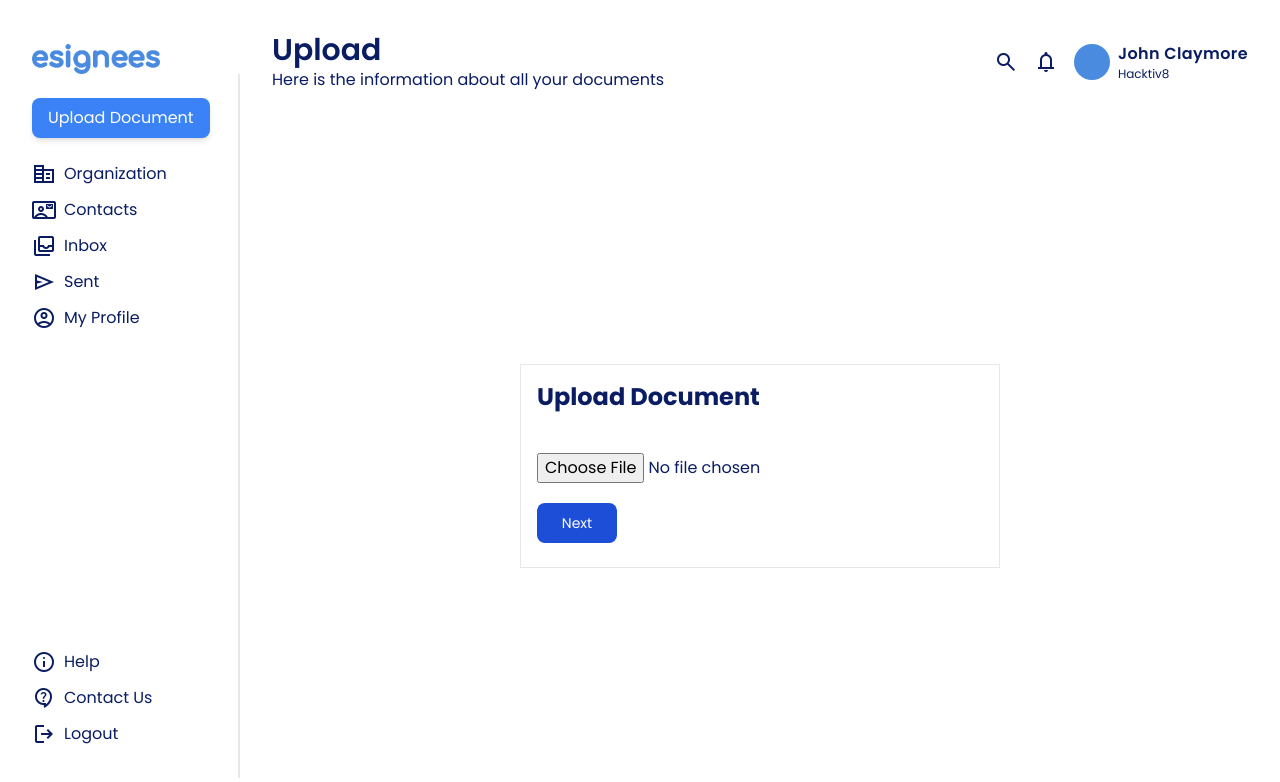
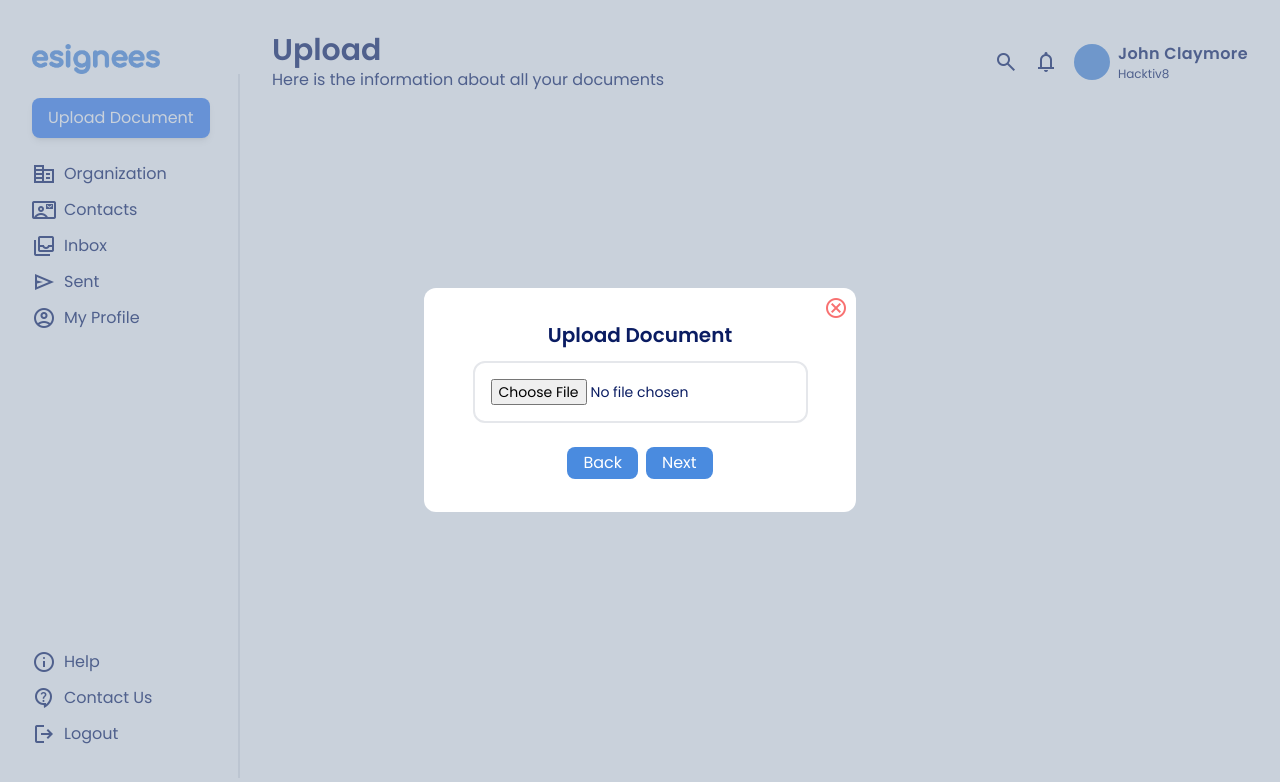
Before and after one commit to qonit-filza/esignees, a React (Vite) app: page /upload in a window 1280 px wide. Shown: the top 782 px of the page. Built offline with nearby package versions, Linux system fonts and the light colour scheme.

Commit message:
handle upload document using modal

```diff
--- a/src/components/Sidebar.jsx
+++ b/src/components/Sidebar.jsx
@@ -1,6 +1,7 @@
 import { useState } from "react";
 import { NavLink, Link } from "react-router-dom";
 import logo from "../assets/img/logo-3.png";
+import UploadPdf from "../views/UploadPdf";
 import UploadOptionModal from "./UploadOptionModal";
 
 export default function Sidebar() {
@@ -17,6 +18,7 @@ export default function Sidebar() {
         showState={showUploadModal}
         openCloseModal={handleModal}
       />
+
       <section className="w-[240px] pl-8 top-3 fixed ">
         <div className="mt-8">
           <img src={logo} alt="esignee_logo" className="w-32" />
--- a/src/components/UploadOptionModal.jsx
+++ b/src/components/UploadOptionModal.jsx
@@ -1,13 +1,36 @@
+import { useState } from "react";
+import { useNavigate } from "react-router-dom";
+import UploadPdf from "../views/UploadPdf";
+
 export default function UploadOptionModal({ showState, openCloseModal }) {
+  const navigate = useNavigate();
+  const [showUploadForm, setShowUploadForm] = useState(false);
+
+  const closeUpload = () => {
+    openCloseModal()
+    setShowUploadForm(false)
+  }
+
+  if (showUploadForm) return <UploadPdf backToOption={closeUpload}/>;
   if (!showState) return null;
   return (
     <>
       <div className="absolute inset-0 bg-slate-400 flex justify-center items-center bg-opacity-50 z-10">
         <div className="bg-white w-fit h-fit shadow-lg rounded-xl flex justify-center p-6 pt-8 text-center relative">
-          <button onClick={() => openCloseModal()} className="absolute top-2 right-2 text-red-400 hover:text-red-600">
+          <button
+            onClick={() => openCloseModal()}
+            className="absolute top-2 right-2 text-red-400 hover:text-red-600"
+          >
             <span className="material-symbols-outlined">cancel</span>
           </button>
-          <div className="cursor-pointer rounded-xl p-3 hover:bg-sky-100 hover:text-theme-3 w-32">
+          <div
+            onClick={() => {
+              openCloseModal();
+              setShowUploadForm(true)
+              // navigate("/upload");
+            }}
+            className="cursor-pointer rounded-xl p-3 hover:bg-sky-100 hover:text-theme-3 w-32"
+          >
             <span className="text-6xl material-symbols-outlined">person</span>
             <p>Tanda Tangani Sendiri</p>
           </div>
--- a/src/views/InboxPage.jsx
+++ b/src/views/InboxPage.jsx
@@ -4,9 +4,8 @@ import emptyTable from "../assets/img/dog_walk.png";
 export default function InboxPage() {
   const navigate = useNavigate();
   const inboxData = "adsfadsewrwerfasdf".split("");
-  const goToDocumentDetails = () => {
-    navigate("/sent");
-  };
+
+
   return (
     <>
       <div className="border-2 rounded-xl p-4 mt-4">
--- a/src/views/UploadPdf.jsx
+++ b/src/views/UploadPdf.jsx
@@ -1,11 +1,11 @@
-import { useEffect, useState } from 'react';
-import { useNavigate } from 'react-router-dom';
-import { useSelector, useDispatch } from 'react-redux';
+import { useEffect, useState } from "react";
+import { useNavigate } from "react-router-dom";
+import { useSelector, useDispatch } from "react-redux";
 // import axios from 'axios';
 // import { toDataURL } from '../helpers/imageHelper';
 
-function UploadPdf() {
-  const [file, setFile] = useState('');
+function UploadPdf({}) {
+  const [file, setFile] = useState("");
   const navigate = useNavigate();
   const dispatcher = useDispatch();
 
@@ -13,19 +13,19 @@ function UploadPdf() {
     if (!file) return;
     blobToDataURL(file, (res) => {
       dispatcher({
-        type: 'pdf/setPdf',
+        type: "pdf/setPdf",
         payload: res,
       });
 
       dispatcher({
-        type: 'pdf/setOriginalName',
-        payload: file.name.replace('.pdf', ''),
+        type: "pdf/setOriginalName",
+        payload: file.name.replace(".pdf", ""),
       });
     });
 
     const date = new Date();
 
-    console.log(date.toLocaleString('ID-id'));
+    console.log(date.toLocaleString("ID-id"));
   }, [file]);
 
   const handleFileChange = (e) => {
@@ -43,7 +43,7 @@ function UploadPdf() {
   }
 
   const navigateRenderPdf = () => {
-    navigate('/render');
+    navigate("/render");
   };
 
   // const testButton = async () => {
@@ -59,22 +59,42 @@ function UploadPdf() {
   //     console.log(error);
   //   }
   // };
-
   return (
     <>
-      <section className=" flex w-full mt-64">
-        <div className=" m-auto w-[30rem] border p-4 flex flex-col gap-5">
-          <h1 className=" font-bold text-2xl mb-5">Upload Document</h1>
-
-          <input type="file" onChange={handleFileChange} />
-
+      <section className="absolute inset-0 flex items-center justify-center bg-slate-400 bg-opacity-50 z-10">
+        <div className="w-[27rem] h-[14rem] p-4 flex flex-col gap-3 bg-white rounded-xl items-center justify-center relative">
           <button
-            onClick={navigateRenderPdf}
-            type="button"
-            className="text-white bg-blue-700 hover:bg-blue-800 focus:ring-4 focus:ring-blue-300 font-medium rounded-lg text-sm px-5 py-2.5 mr-2 mb-2 w-20 "
+          // onClick={backToOption()}
+            className="absolute top-2 right-2 text-red-400 hover:text-red-600"
           >
-            Next
+            <span className="material-symbols-outlined">cancel</span>
           </button>
+          <h1 className="text-xl font-semibold text-center">Upload Document</h1>
+          <div className="border-2 p-4 rounded-xl flex items-center justify-center">
+            <input
+              id="upload_pdf"
+              type="file"
+              onChange={handleFileChange}
+              className="text-sm "
+            />
+          </div>
+          <div></div>
+          <div className="flex gap-2">
+            <button
+            // onClick={backToOption()}
+              type="button"
+              className="bg-theme-3 px-4 py-1 rounded-lg text-white hover:text-theme-2 hover:bg-sky-400"
+            >
+              Back
+            </button>
+            <button
+              onClick={navigateRenderPdf}
+              type="button"
+              className="bg-theme-3 px-4 py-1 rounded-lg text-white hover:text-theme-2 hover:bg-sky-400"
+            >
+              Next
+            </button>
+          </div>
 
           {/* <button
             onClick={testButton}
```
